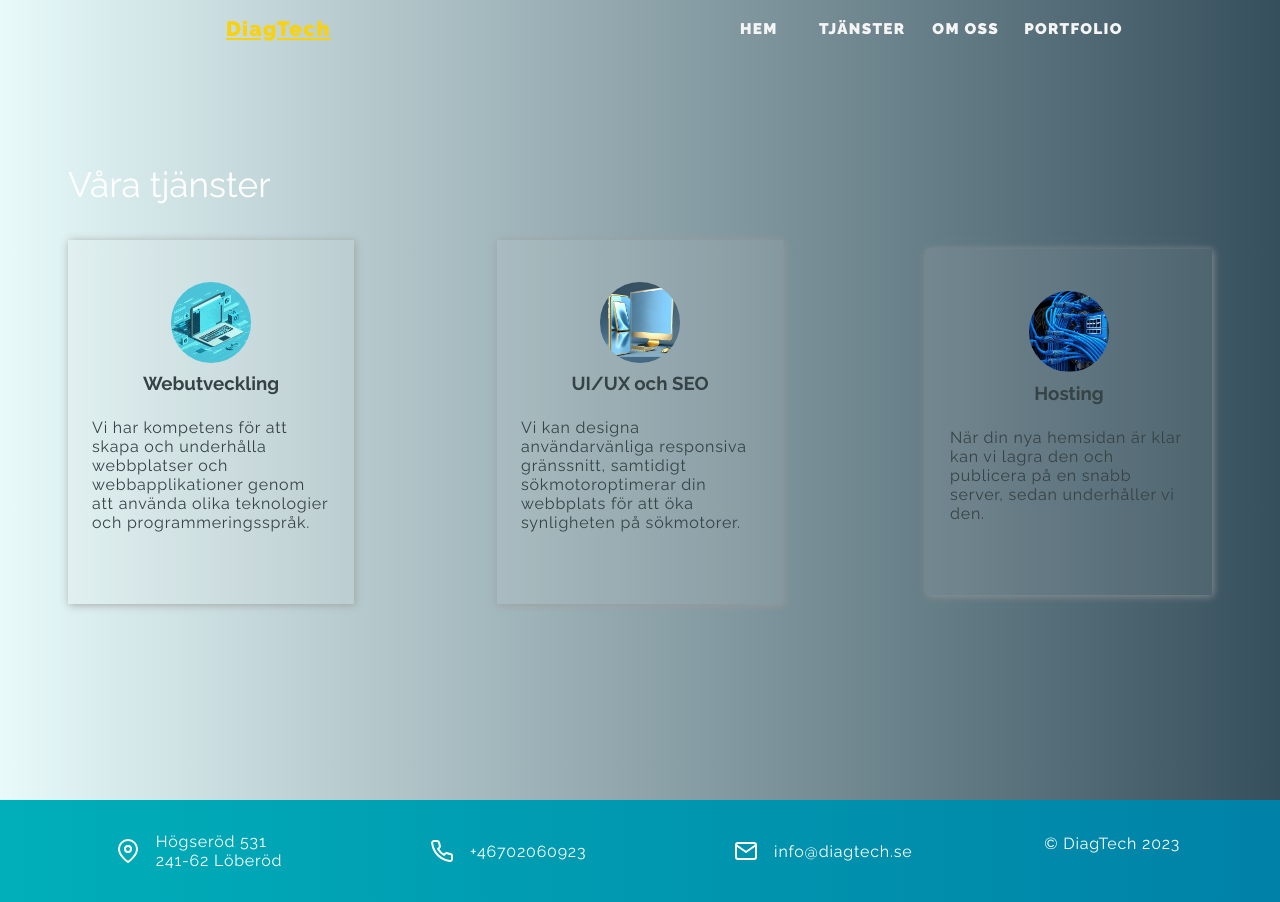
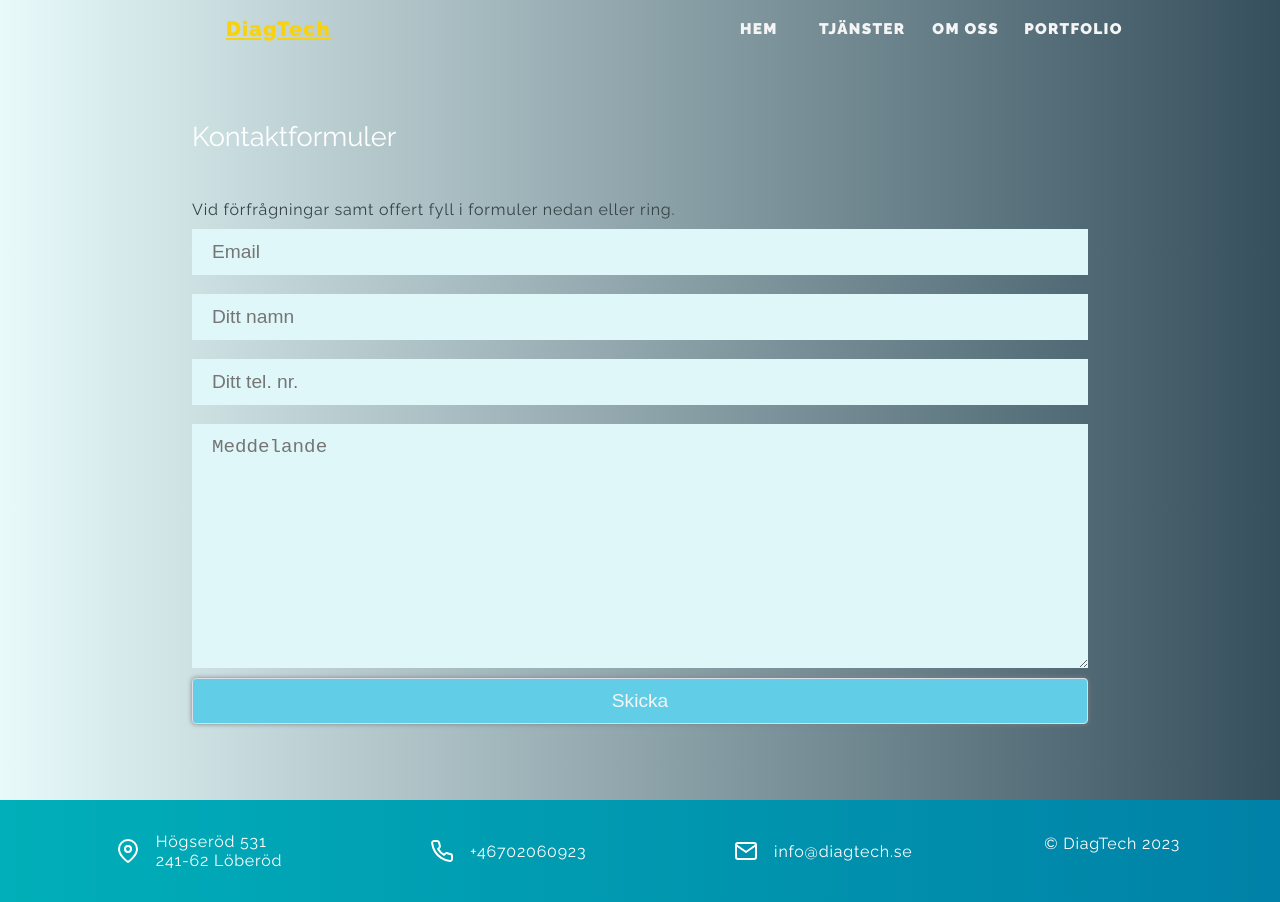
Before and after one commit to DJendryczka/tamplate-two, a plain HTML site: page contact.html in a window 1280 px wide. Drawn offline with Linux system fonts and the light colour scheme.

Commit message:
Ready for test

```diff
--- a/contact.html
+++ b/contact.html
@@ -4,13 +4,13 @@
     <meta charset="UTF-8" />
     <meta http-equiv="X-UA-Compatible" content="IE=edge" />
     <meta name="viewport" content="width=device-width, initial-scale=1.0" />
-    <title>DiagTech experter på hemsidor</title>
+    <title>DiagTech-kontakt</title>
     <meta
-    name="description"
-    content="Behöver du en professionell och snygg hemsida till ditt företag eller personliga projekt?
+      name="description"
+      content="Behöver du en professionell och snygg hemsida till ditt företag eller personliga projekt?
     Vi på DiagTech Webb är experter på att skapa olika typer av hemsidor.
     Låt oss hjälpa dig att ta din online närvaro till nästa nivå - kontakta oss idag för en offert!"
-  />
+    />
     <link rel="stylesheet" href="style.css" />
     <link rel="preconnect" href="https://fonts.googleapis.com" />
     <link rel="preconnect" href="https://fonts.gstatic.com" crossorigin />
@@ -27,10 +27,10 @@
         <a href="#">DiagTech</a>
       </div>
       <ul class="nav-links" id="nav-links">
-        <li><a href="#">HEM</a></li>
-        <li><a href="#services">TJÄNSTER</a></li>
-        <li><a href="#about">OM OSS</a></li>
-        <li><a href="#projects">PORTFOLIO</a></li>
+        <li><a href="index.html">HEM</a></li>
+        <li><a href="/index.html#services">TJÄNSTER</a></li>
+        <li><a href="/index.html#about">OM OSS</a></li>
+        <li><a href="/index.html#projects">PORTFOLIO</a></li>
       </ul>
       <div class="hamburger" id="hamburger">
         <div class="line1"></div>
@@ -39,46 +39,26 @@
       </div>
     </nav>
     <section class="contact">
-        <div class="service-container">
-          <div class="services-text">
-            <h2>Våra tjänster</h2>
-          </div>
-          <div class="service-card-container">
-            <div class="service-card">
-              <div class="card-image">
-                <img src="./images/web.png" alt="" />
-              </div>
-              <h3>Webutveckling</h3>
-              <p>
-                Vi har kompetens för att skapa och underhålla webbplatser och
-                webbapplikationer genom att använda olika teknologier och
-                programmeringsspråk.
-              </p>
-            </div>
-            <div class="service-card">
-              <div class="card-image">
-                <img src="./images/Po przeróbce 2.png" alt="" />
-              </div>
-              <h3>UI/UX och SEO</h3>
-              <p>
-                Vi kan designa användarvänliga responsiva gränssnitt, samtidigt
-                sökmotoroptimerar din webbplats för att öka synligheten på
-                sökmotorer.
-              </p>
-            </div>
-            <div class="service-card">
-              <div class="card-image">
-                <img src="./images/host.png" alt="" />
-              </div>
-              <h3>Hosting</h3>
-              <p>
-                När din nya hemsidan är klar kan vi lagra den och publicera på en
-                snabb server, sedan underhåller vi den.
-              </p>
-            </div>
-          </div>
+      <div class="contact-container">
+        <div class="contact-text">
+          <h2>Kontaktformuler</h2>
+          <p>Vid förfrågningar samt offert fyll i formuler nedan eller ring.</p>
         </div>
-      </section>
+        <form action="https://formsubmit.co/info@diagtech.se" method="POST">
+          <input type="email" name="email" required placeholder="Email" />
+          <input type="text" name="name" required placeholder="Ditt namn" />
+          <input type="tel" name="phone" required placeholder="Ditt tel. nr." />
+          <textarea
+            type="text"
+            name="message"
+            rows="10"
+            required
+            placeholder="Meddelande"
+          ></textarea>
+          <button type="submit">Skicka</button>
+        </form>
+      </div>
+    </section>
     <footer>
       <div class="footer-card">
         <svg
--- a/style.css
+++ b/style.css
@@ -6,7 +6,7 @@
 html {
   scroll-behavior: smooth;
 }
-img{
+img {
   display: block;
 }
 body {
@@ -29,7 +29,7 @@ h2 {
   font-weight: 400;
   padding: 0.8rem 0;
 }
-p{
+p {
   letter-spacing: 0.8px;
 }
 .logo a {
@@ -352,7 +352,6 @@ nav a:hover {
   width: 100%;
   min-height: 85vh;
   background-image: linear-gradient(rgb(255, 255, 255), rgb(241, 246, 246));
-
 }
 .about-container {
   max-width: 1240px;
@@ -367,7 +366,6 @@ nav a:hover {
 
 .about-card {
   flex: 1 1 35%;
-
 }
 .about-card img {
   width: 100%;
@@ -382,11 +380,15 @@ nav a:hover {
   font-weight: 600;
   color: rgb(29, 27, 27);
 }
-.about-container ul{
+.about-container ul {
   padding: 1rem 3.6rem;
 }
-.about-container li{
+.about-container li {
   padding: 0.5rem;
+}
+.about-container button{
+  margin-top: 1rem;
+  margin-left: 2rem;
 }
 @media screen and (max-width: 1024px) {
   .about-container {
@@ -404,8 +406,11 @@ nav a:hover {
     padding: 0.5rem 0rem;
     font-weight: 600;
   }
-  .about-container ul{
+  .about-container ul {
     padding: 1rem 1.5rem;
+  }
+  .about-container button{
+    margin-left: 0;
   }
 }
 /*===================
@@ -419,7 +424,6 @@ nav a:hover {
     rgb(53, 79, 92),
     rgb(232, 250, 250)
   );
-
 }
 .project-container {
   max-width: 1240px;
@@ -435,10 +439,10 @@ nav a:hover {
   flex: 1 1 35%;
   position: relative;
 }
-      .project-card button{
+.project-card button {
   margin: 1rem 3rem;
 }
-      .project-card-overlay{
+.project-card-overlay {
   position: absolute;
   background-color: #0088a700;
   top: 0;
@@ -451,20 +455,20 @@ nav a:hover {
   transition: all 500ms;
   cursor: pointer;
 }
-      .project-card-overlay h2{
+.project-card-overlay h2 {
   opacity: 0;
   transition: all 400ms;
 }
-      .project-card-overlay:hover{
+.project-card-overlay:hover {
   background-color: #0088a7a9;
 }
-      .project-card-overlay h2{
+.project-card-overlay h2:hover {
   opacity: 1;
 }
 .project-card img {
   width: 100%;
 }
-      .project-card h2{
+.project-card h2 {
   padding: 0 3rem;
 }
 
@@ -497,58 +501,38 @@ nav a:hover {
   align-items: center;
   flex-direction: column;
 }
-      .service-container {
-        max-width: 1240px;
-        height: 80vh;
-        padding: 0 3rem;
+.contact-container {
+  width: 70%;
+  height: 90vh;
+  padding: 2rem 0;
 }
-      .services-text {
-        width: 100%;
-        height: 10rem;
-        display: flex;
-        justify-content: flex-start;
-        align-items: center;
+.contact-text h2{
+  padding: 3rem 0;
 }
-      .services-text h2 {
-        font-size: 2.2rem;
-        padding-top: 6rem;
-        padding-bottom: 3rem;
+.contact button {
+  font-size: 1.2rem;
+
 }
-      .service-card-container {
-        display: flex;
-        gap: 2rem;
-        justify-content: space-between;
-        align-items: center;
-        padding-bottom: 2rem;
+
+.contact button:focus {
+  box-shadow: 0px 0px 9px #ada8a8;
+  cursor: pointer;
 }
-      .card-image {
-        width: 35%;
-        padding: 0.6rem;
-        margin-top: 2rem;
-      }
-      .card-image img {
-        width: 100%;
-        height: auto;
-        border-radius: 50%;
-      }
-      .service-card {
-        width: 25%;
-        min-height: 300px;
-        background-color: #f0e8e516;
+
+form {
   display: flex;
   flex-direction: column;
-        justify-content: center;
-        align-items: center;
-        box-shadow: 1px 1px 8px rgba(157, 154, 154, 0.845);
-        padding-bottom: 3rem;
-        transition: all 500ms;
 }
-      .service-card:hover {
-        background-color: #f8f5f522;
+
+input,
+textarea {
+  font-size: 1.2rem;
+  margin: 0.6rem 0;
+  padding: 12px 20px;
+  border: none;
+  background-color: #dff7f8;
 }
-      .service-card p {
-        padding: 1.5rem;
-      }
+
 @media screen and (max-width: 1024px) {
   .services {
     height: auto;
@@ -573,30 +557,49 @@ nav a:hover {
     padding: 0;
   }
 }
+
+@media screen and (max-width: 769px) {
+  .contact-container {
+    width: 90%;
+    height: auto;
+  }
+  .contact h4 {
+    font-size: 1rem;
+  }
+  input,
+  textarea {
+    border: 1px solid #ccc5c5;
+    box-shadow: none;
+  }
+  .contact button {
+    box-shadow: none;
+    border: 1px solid #ccc5c5;
+  }
+}
 /*===================
     Footer
     =================== */
-footer{
+footer {
   display: flex;
   justify-content: space-evenly;
   align-items: center;
   color: white;
   background-image: linear-gradient(to right, #00afb9, #0081a7);
 }
-.copy{
+.copy {
   padding-bottom: 1rem;
 }
-.p-2{
+.p-2 {
   padding: 0 1rem;
 }
-.footer-card{
+.footer-card {
   display: flex;
   justify-content: center;
   align-items: center;
   padding: 2rem 1rem;
 }
 @media screen and (max-width: 769px) {
-    footer{
+  footer {
     flex-direction: column;
   }
 }
```
Also changed, not shown: index.html (+10 -6 lines). Lines whose indentation alone changed are shown as unchanged.
